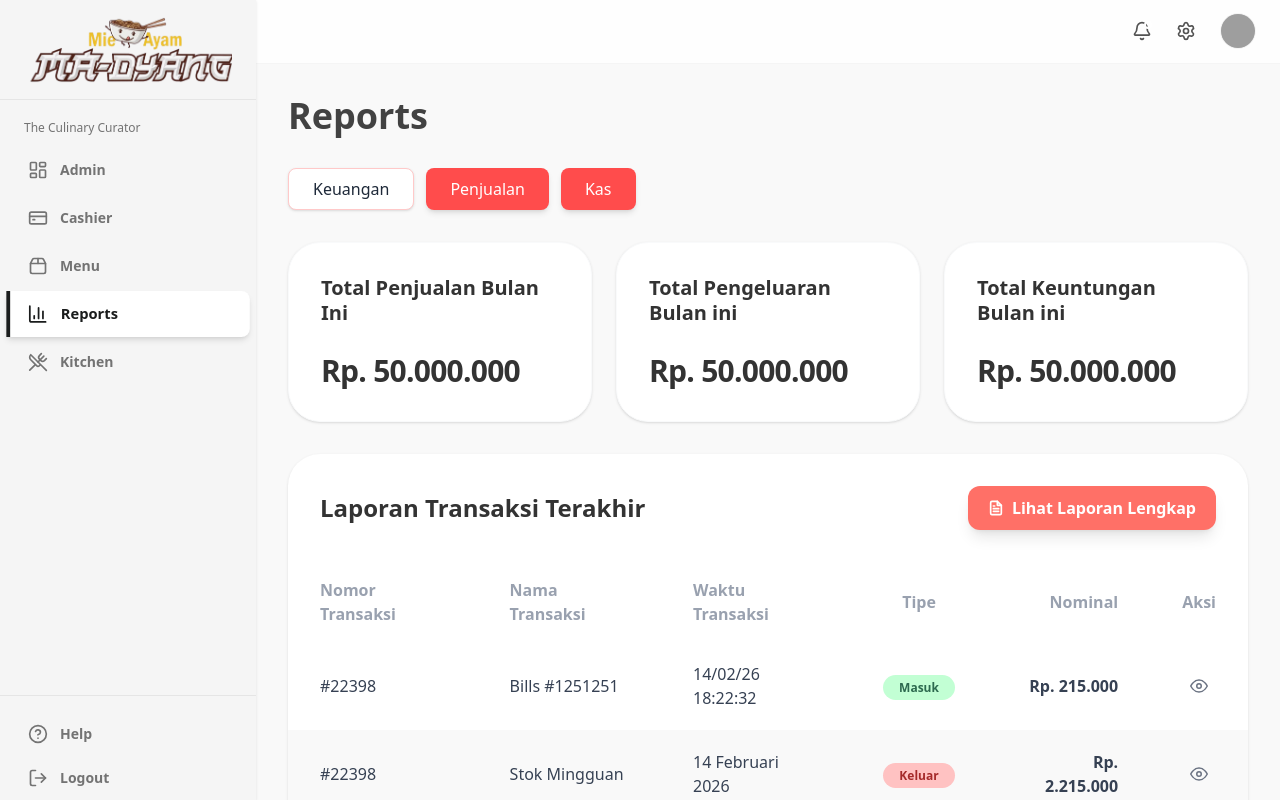
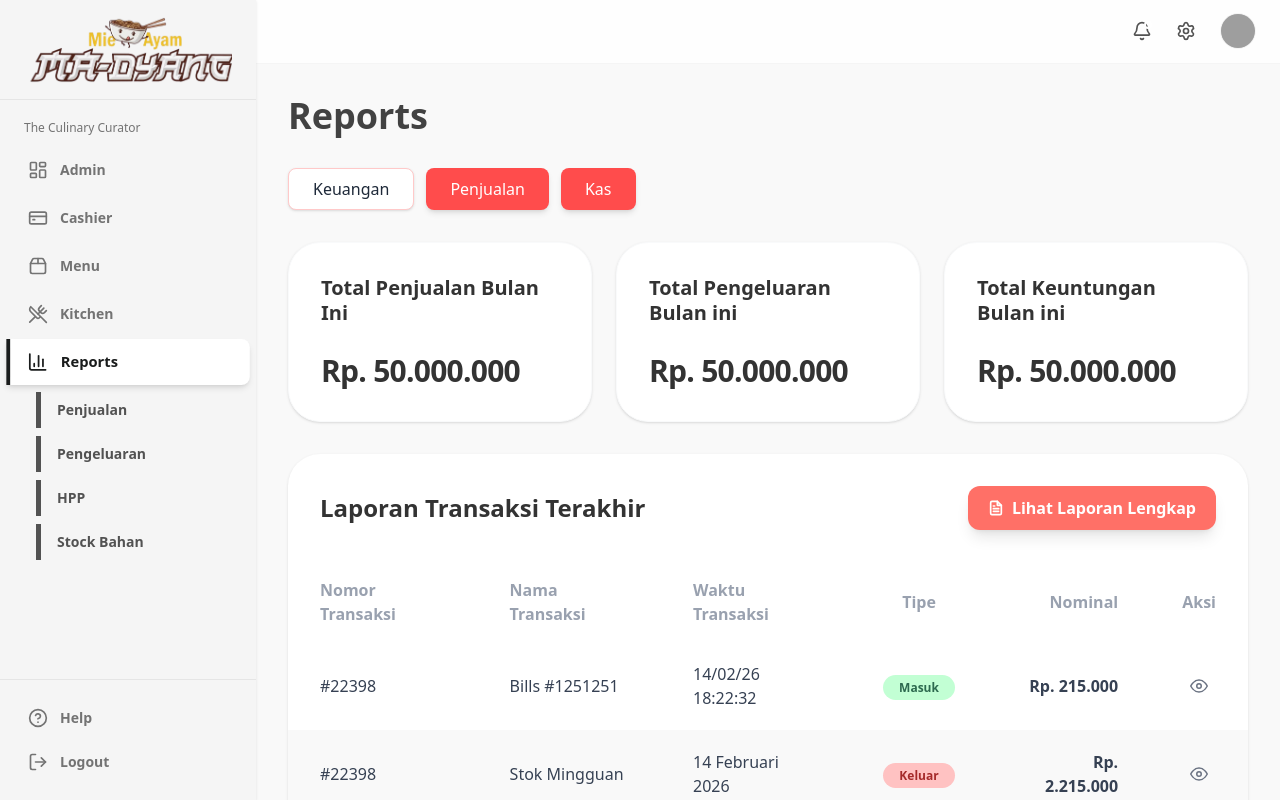
Before and after one commit to kaka166/PT3_Mie_Madyang, a Next.js app in the folder frontend/: page /reports in a window 1280 px wide. Shown: the top 800 px of the page. Built offline with nearby package versions, Linux system fonts and the light colour scheme; grey boxes are pictures that could not be loaded.

Commit message:
changing sidebar and adding reports dropdown

```diff
--- a/frontend/src/components/dashboard/Sidebar.tsx
+++ b/frontend/src/components/dashboard/Sidebar.tsx
@@ -30,13 +30,23 @@ export default function Sidebar() {
   const menuItems = [
     { icon: LayoutDashboard, label: "Admin",     href: "/admin" },
     { icon: CreditCard,      label: "Cashier",   href: "/cashier" },
-    { icon: Package2,        label: "Menu", href: "/inventory" },
-    { icon: BarChart3,       label: "Reports",   href: "/reports" },
+    { icon: Package2,        label: "Menu",      href: "/inventory" },
     { icon: UtensilsCrossed, label: "Kitchen",   href: "/kitchen" },
+    {
+      icon: BarChart3,
+      label: "Reports",
+      href: "/reports",
+      // Sub-menu langsung dideklarasikan di sini
+      subItems: [
+        { label: "Penjualan", href: "/reports/penjualan" },
+        { label: "Pengeluaran", href: "/reports/pengeluaran" },
+        { label: "HPP", href: "/reports/hpp" },
+        { label: "Stock Bahan", href: "/reports/stock-bahan" },
+      ]
+    },
   ];
 
   return (
-    // top-0 agar tembus sampai atas, z-50 lebih tinggi dari navbar (z-40)
     <aside className="fixed left-0 top-0 h-full w-64 bg-neutral-100 shadow-sm flex flex-col z-50">
       <div className="flex items-center px-6 py-4 border-b border-neutral-200 min-h-[57px]">
         <Image
@@ -55,15 +65,19 @@ export default function Sidebar() {
       </div>
 
       {/* Menu */}
-      <nav className="flex-1 px-3 space-y-1">
+      <nav className="flex-1 px-3 space-y-1 overflow-y-auto">
         {menuItems.map((item) => {
-          const isActive = pathname === item.href;
+          const hasSubItems = !!item.subItems;
+          // Parent aktif jika path cocok ATAU salah satu sub-item-nya sedang aktif
+          const isParentActive = pathname === item.href || (hasSubItems && item.subItems.some(sub => pathname.startsWith(sub.href)));
+
           return (
+            <div key={item.label} className="flex flex-col">
+              {/* Parent Link */}
               <Link
-              key={item.label}
                 href={item.href}
                 className={`flex items-center gap-3 px-4 py-3 rounded-r-lg transform transition-all duration-200 ${
-                isActive
+                  isParentActive
                     ? "bg-white text-primary scale-105 shadow-md border-l-4 border-primary font-bold"
                     : "text-neutral-500 hover:text-primary hover:bg-neutral-200"
                 }`}
@@ -71,12 +85,36 @@ export default function Sidebar() {
                 <item.icon size={20} />
                 <span className="text-sm font-semibold">{item.label}</span>
               </Link>
+
+              {/* Sub-Items dibawah reports aktif tanpa dropdown bolooo */}
+              {hasSubItems && (
+                <div className="flex flex-col gap-2 mt-2 ml-6 mr-2 mb-2">
+                  {item.subItems.map((sub) => {
+                    const isSubActive = pathname === sub.href;
+                    return (
+                      <Link
+                        key={sub.label}
+                        href={sub.href}
+                        // Efek membesar pas dihover
+                        className={`flex items-center px-4 py-2 rounded-r-md transform transition-all duration-200 border-l-[5px] ${
+                          isSubActive
+                            ? "bg-white-300 border-neutral-600 text-neutral-800 font-bold scale-105 shadow-sm"
+                            : "text-neutral-600 hover:bg-neutral-200 hover:text-neutral-800 hover:scale-105"
+                        }`}
+                      >
+                        <span className="text-sm font-semibold">{sub.label}</span>
+                      </Link>
+                    );
+                  })}
+                </div>
+              )}
+            </div>
           );
         })}
       </nav>
 
       {/* Bottom */}
-      <div className="px-3 border-t border-neutral-200 pt-4">
+      <div className="px-3 border-t border-neutral-200 pt-4 pb-4">
         <Link
           href="#"
           className="flex items-center gap-3 text-neutral-500 px-4 py-3 hover:text-primary transition-colors"
@@ -89,7 +127,6 @@ export default function Sidebar() {
           <span className="text-sm font-semibold">Logout</span>
         </button>
       </div>
-
     </aside>
   );
 }
```
Lines whose indentation alone changed are shown as unchanged.
